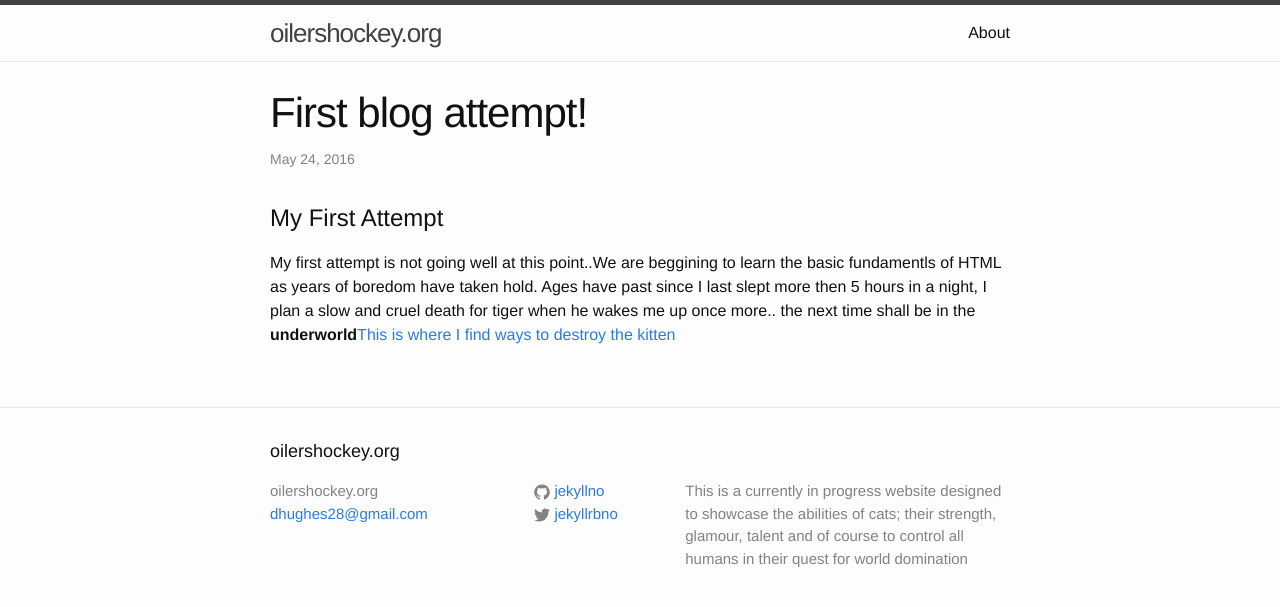
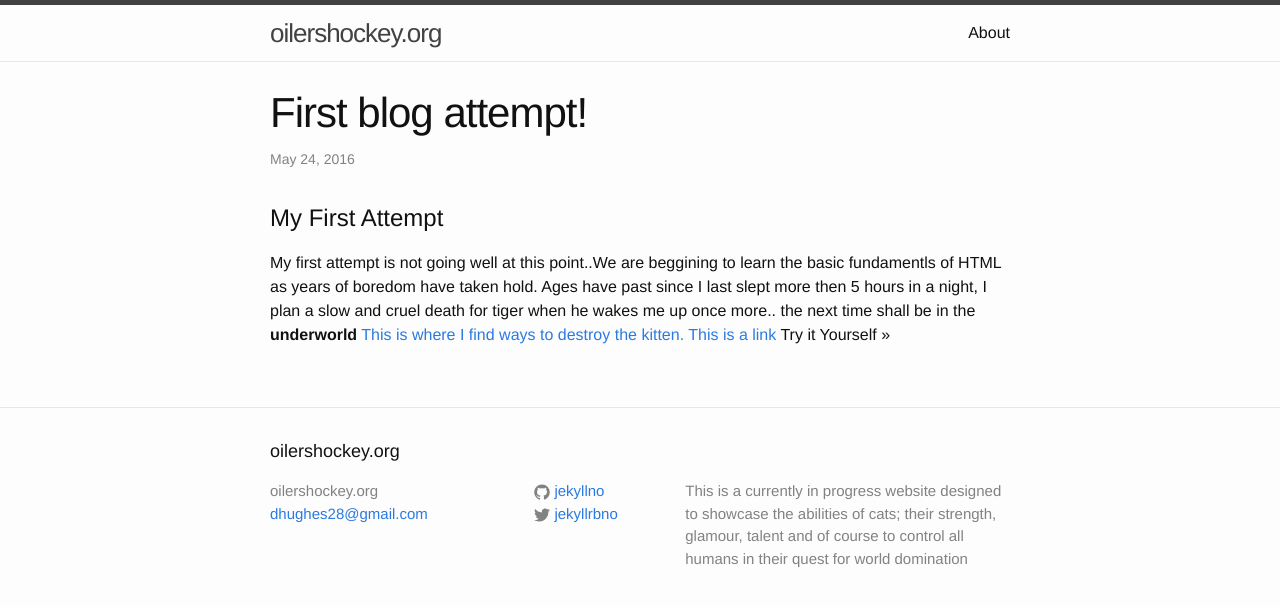
Before and after one commit to Dhughes06/Dhughes06.github.io, a Jekyll site: the page built from _posts/2016-05-17-ayogirl.markdown, in a window 1280 px wide. Shown: the top 607 px of the page. Built offline with Jekyll 4.4.1, drawn with Linux system fonts in a browser that asks for light colours.

Commit message:
Update 2016-05-17-ayogirl.markdown

```diff
--- a/_posts/2016-05-17-ayogirl.markdown
+++ b/_posts/2016-05-17-ayogirl.markdown
@@ -10,7 +10,9 @@ categories: First blog Attempt!
 </head>
 <body>
 <h1>My First Attempt</h1>
-<p>My first attempt is not going well at this point..We are beggining to learn the basic fundamentls of HTML as years of boredom have taken hold. Ages have past since I last slept more then 5 hours in a night, I plan a slow and cruel death for tiger when he wakes me up once more.. the next time shall be in the <b>underworld</b><a href="www.google.com">This is where I find ways to destroy the kitten</a>
+<p>My first attempt is not going well at this point..We are beggining to learn the basic fundamentls of HTML as years of boredom have taken hold. Ages have past since I last slept more then 5 hours in a night, I plan a slow and cruel death for tiger when he wakes me up once more.. the next time shall be in the <b>underworld</b> <a href="www.google.com"> This is where I find ways to destroy the kitten.</a>
+<a href="http://www.w3schools.com">This is a link</a>
+Try it Yourself »
 </p>
 </body>
 </html>
```
